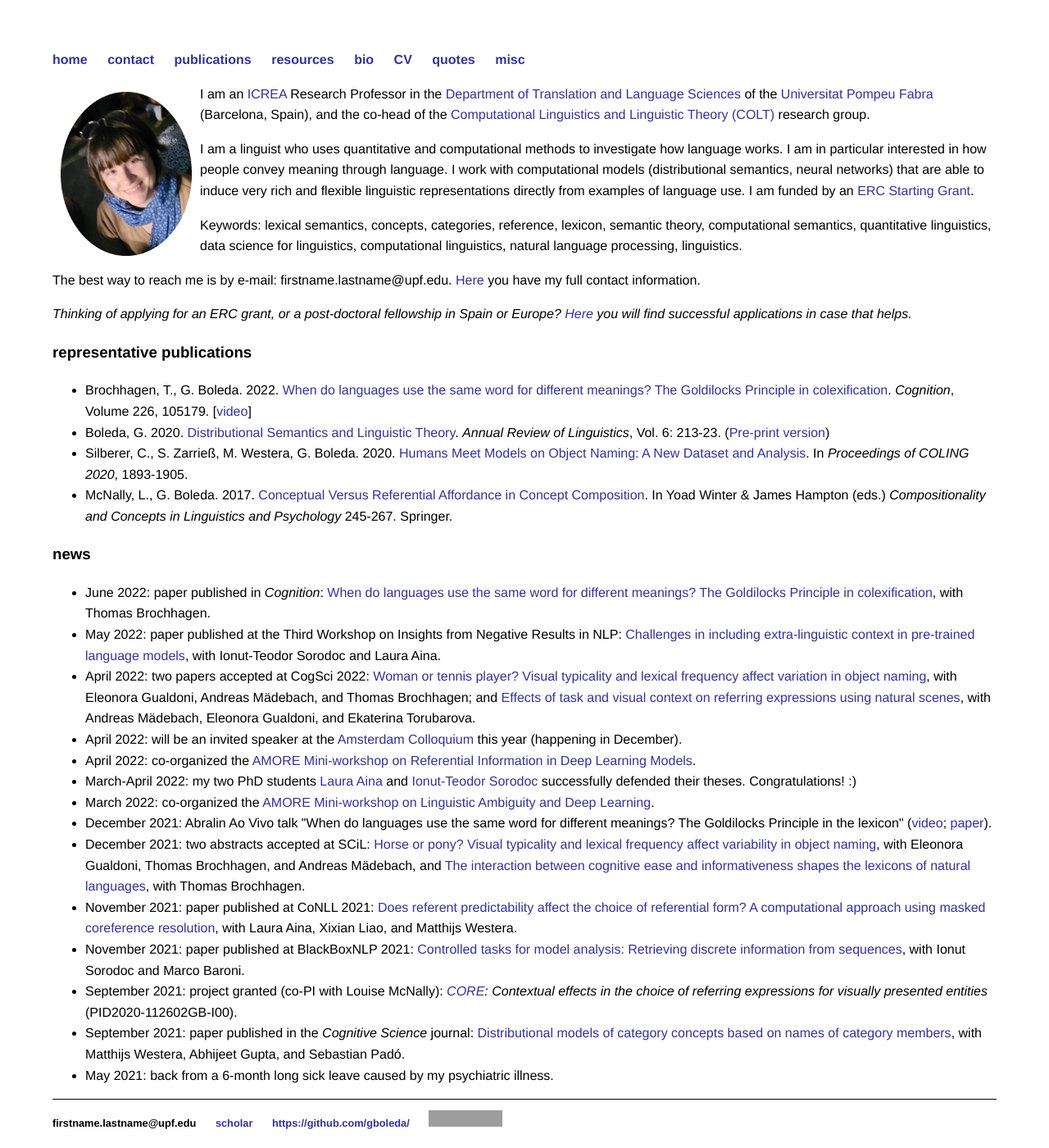
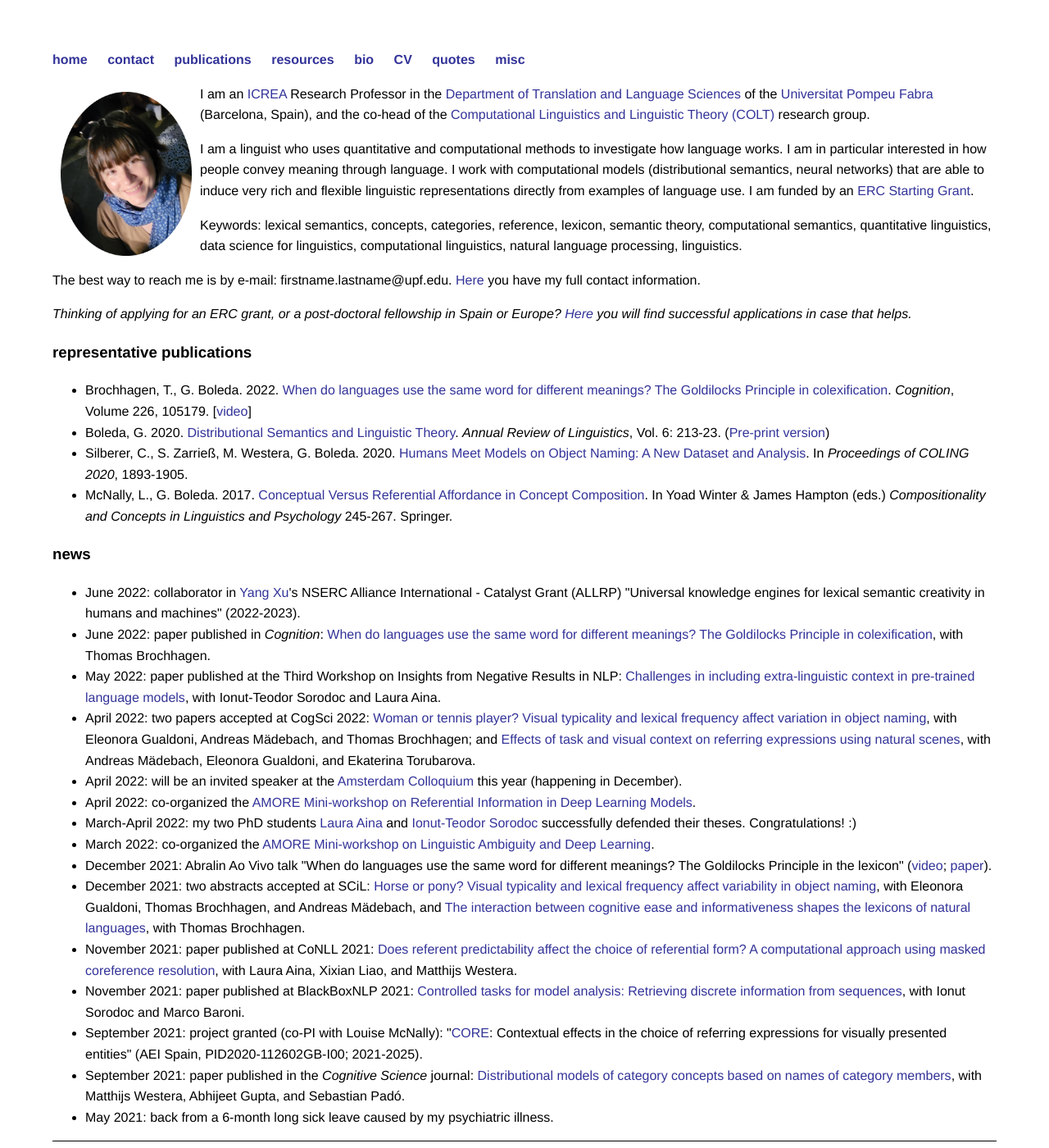
Before and after one commit to gboleda/gboleda.github.io, a Jekyll site: the page built from index.html, in a window 1280 px wide and 1400 px high. Shown: the whole window at 82% size. Built offline with Jekyll 4.4.1, drawn with Linux system fonts in a browser that asks for light colours; grey boxes are pictures that could not be loaded.

Commit message:
yang's project

```diff
--- a/index.html
+++ b/index.html
@@ -39,8 +39,9 @@ and the co-head of the <a href="https://www.upf.edu/web/colt/">Computational Lin
 
 <h3>news</h3>
 <ul>
-   <li>June 2022: paper published in <i>Cognition</i>: <a href="https://doi.org/10.1016/j.cognition.2022.105179">When do languages use the same word for different meanings? The Goldilocks Principle in colexification</a>, with Thomas Brochhagen.</li>
-   <li>May 2022: paper published at the Third Workshop on Insights from Negative Results in NLP: <a href="https://aclanthology.org/2022.insights-1.18.pdf">Challenges in including extra-linguistic context in pre-trained language models</a>, with Ionut-Teodor Sorodoc and Laura Aina.</li>
+  <li>June 2022: collaborator in <a href="http://www.cs.toronto.edu/~yangxu/">Yang Xu</a>'s NSERC Alliance International - Catalyst Grant (ALLRP) "Universal knowledge engines for lexical semantic creativity in humans and machines" (2022-2023).</li>
+  <li>June 2022: paper published in <i>Cognition</i>: <a href="https://doi.org/10.1016/j.cognition.2022.105179">When do languages use the same word for different meanings? The Goldilocks Principle in colexification</a>, with Thomas Brochhagen.</li>
+  <li>May 2022: paper published at the Third Workshop on Insights from Negative Results in NLP: <a href="https://aclanthology.org/2022.insights-1.18.pdf">Challenges in including extra-linguistic context in pre-trained language models</a>, with Ionut-Teodor Sorodoc and Laura Aina.</li>
   <li>April 2022: two papers accepted at CogSci 2022: <a href="https://psyarxiv.com/34ckf/">Woman or tennis player? Visual typicality and lexical frequency affect variation in object naming</a>, with Eleonora Gualdoni, Andreas Mädebach, and Thomas Brochhagen; and <a href="https://psyarxiv.com/fyzsk/">Effects of task and visual context on referring expressions using natural scenes</a>, with Andreas Mädebach, Eleonora Gualdoni, and Ekaterina Torubarova.</li>
   <li>April 2022: will be an invited speaker at the <a href="https://events.illc.uva.nl/AC/AC2022/">Amsterdam Colloquium</a> this year (happening in December).</li>
   <li>April 2022: co-organized the <a href="https://www.upf.edu/web/amore/home/-/asset_publisher/zT3lPdngMqBo/content/id/256963087/maximized">AMORE Mini-workshop on Referential Information in Deep Learning Models</a>.</li>
@@ -50,7 +51,7 @@ and the co-head of the <a href="https://www.upf.edu/web/colt/">Computational Lin
   <li>December 2021: two abstracts accepted at SCiL: <a href="https://scholarworks.umass.edu/cgi/viewcontent.cgi?article=1245&context=scil">Horse or pony? Visual typicality and lexical frequency affect variability in object naming</a>, with Eleonora Gualdoni, Thomas Brochhagen, and Andreas Mädebach, and <a href="https://scholarworks.umass.edu/cgi/viewcontent.cgi?article=1238&context=scil">The interaction between cognitive ease and informativeness shapes the lexicons of natural languages</a>, with Thomas Brochhagen.</li>
   <li>November 2021: paper published at CoNLL 2021: <a href="https://aclanthology.org/2021.conll-1.36.pdf">Does referent predictability affect the choice of referential form? A computational approach using masked coreference resolution</a>, with Laura Aina, Xixian Liao, and Matthijs Westera.
   <li>November 2021: paper published at BlackBoxNLP 2021: <a href="https://aclanthology.org/2021.blackboxnlp-1.37.pdf">Controlled tasks for model analysis: Retrieving discrete information from sequences</a>, with Ionut Sorodoc and Marco Baroni.</li>
-  <li>September 2021: project granted (co-PI with Louise McNally): <i><a href="https://www.upf.edu/web/colt/projects/-/asset_publisher/ICyVGXx3gy6v/content/id/253527813/maximized">CORE</a>: Contextual effects in the choice of referring expressions for visually presented entities</i> (PID2020-112602GB-I00).</li>
+  <li>September 2021: project granted (co-PI with Louise McNally): "<a href="https://www.upf.edu/web/colt/projects/-/asset_publisher/ICyVGXx3gy6v/content/id/253527813/maximized">CORE</a>: Contextual effects in the choice of referring expressions for visually presented entities" (AEI Spain, PID2020-112602GB-I00; 2021-2025).</li>
   <li>September 2021: paper published in the <i>Cognitive Science</i> journal: <a href="http://dx.doi.org/10.1111/cogs.13029">Distributional models of category concepts based on names of category members</a>, with Matthijs Westera, Abhijeet Gupta, and Sebastian Padó.</li>
   <li>May 2021: back from a 6-month long sick leave caused by my psychiatric illness.</li>
 </ul>
```
